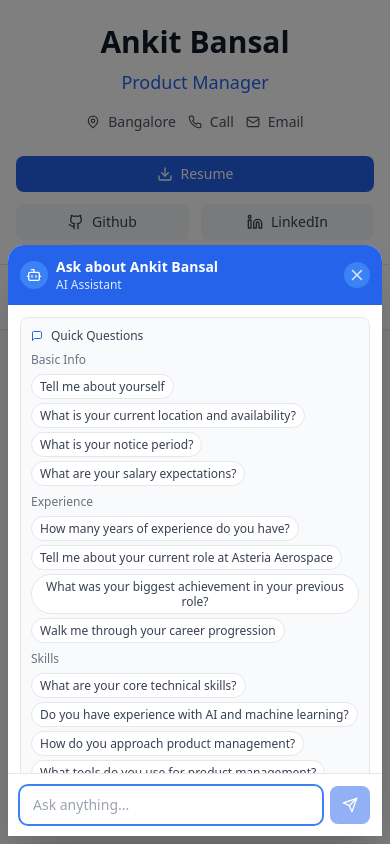
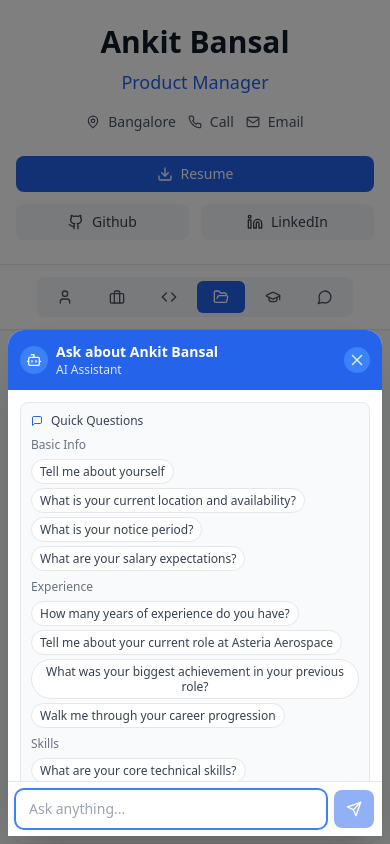
Before and after one commit to ankitbansal2101/digital-resume, a React (Vite) app: page / in a window 390 px wide. Both pictures are taken after a click on the button "Open chat with Ankit's AI assistant". Shown: the top 844 px of the page. Built offline with nearby package versions, Linux system fonts and the light colour scheme; no server answers.

Commit message:
Fix mobile keyboard compatibility - proper scrolling and viewport handling

```diff
--- a/src/components/Chatbot.tsx
+++ b/src/components/Chatbot.tsx
@@ -45,6 +45,21 @@ const Chatbot: React.FC<ChatbotProps> = ({ isOpen, onClose }) => {
     if (isOpen && inputRef.current) {
       inputRef.current.focus();
     }
+  }, [isOpen]);
+
+  // Handle viewport height changes for mobile keyboard
+  useEffect(() => {
+    if (!isOpen) return;
+
+    const handleResize = () => {
+      // Force a scroll to bottom when keyboard opens/closes
+      setTimeout(() => {
+        scrollToBottom();
+      }, 100);
+    };
+
+    window.addEventListener('resize', handleResize);
+    return () => window.removeEventListener('resize', handleResize);
   }, [isOpen]);
 
   const handleSendMessage = async () => {
@@ -137,7 +152,7 @@ const Chatbot: React.FC<ChatbotProps> = ({ isOpen, onClose }) => {
 
   return (
     <div className="fixed inset-0 bg-black bg-opacity-50 flex items-end sm:items-center justify-center z-50 p-2 sm:p-4">
-      <div className="bg-white rounded-t-2xl sm:rounded-lg shadow-2xl w-full max-w-sm sm:max-w-2xl h-[70vh] sm:h-[600px] sm:max-h-[600px] flex flex-col">
+      <div className="bg-white rounded-t-2xl sm:rounded-lg shadow-2xl w-full max-w-sm sm:max-w-2xl h-[60vh] max-h-[60vh] sm:h-[600px] sm:max-h-[600px] flex flex-col">
         {/* Header */}
         <div className="bg-blue-600 text-white p-3 sm:p-4 rounded-t-2xl sm:rounded-t-lg flex items-center justify-between">
           <div className="flex items-center gap-2 sm:gap-3">
@@ -158,7 +173,7 @@ const Chatbot: React.FC<ChatbotProps> = ({ isOpen, onClose }) => {
         </div>
 
         {/* Messages */}
-        <div className="flex-1 overflow-y-auto p-3 sm:p-4 space-y-3 sm:space-y-4">
+        <div className="flex-1 overflow-y-auto p-3 sm:p-4 space-y-3 sm:space-y-4 min-h-0">
           {/* Predefined Questions */}
           <PredefinedQuestions
             onQuestionSelect={handlePredefinedQuestionSelect}
@@ -228,7 +243,7 @@ const Chatbot: React.FC<ChatbotProps> = ({ isOpen, onClose }) => {
         </div>
 
         {/* Input */}
-        <div className="border-t p-3 sm:p-4">
+        <div className="border-t p-2 sm:p-4 flex-shrink-0">
           <div className="flex gap-2">
             <input
               ref={inputRef}
@@ -243,7 +258,7 @@ const Chatbot: React.FC<ChatbotProps> = ({ isOpen, onClose }) => {
             <button
               onClick={handleSendMessage}
               disabled={!inputMessage.trim() || isLoading}
-              className="bg-blue-600 text-white px-3 sm:px-4 py-2 rounded-lg hover:bg-blue-700 disabled:opacity-50 disabled:cursor-not-allowed transition-colors flex items-center gap-2"
+              className="bg-blue-600 text-white px-3 sm:px-4 py-2 rounded-lg hover:bg-blue-700 disabled:opacity-50 disabled:cursor-not-allowed transition-colors flex items-center gap-2 flex-shrink-0"
             >
               {isLoading ? (
                 <Loader2 size={16} className="animate-spin" />
@@ -252,7 +267,7 @@ const Chatbot: React.FC<ChatbotProps> = ({ isOpen, onClose }) => {
               )}
             </button>
           </div>
-          <p className="text-xs text-gray-500 mt-2 hidden sm:block">
+          <p className="text-xs text-gray-500 mt-1 sm:mt-2 hidden sm:block">
             Press Enter to send • This AI can answer questions about Ankit's professional background
           </p>
         </div>
```
